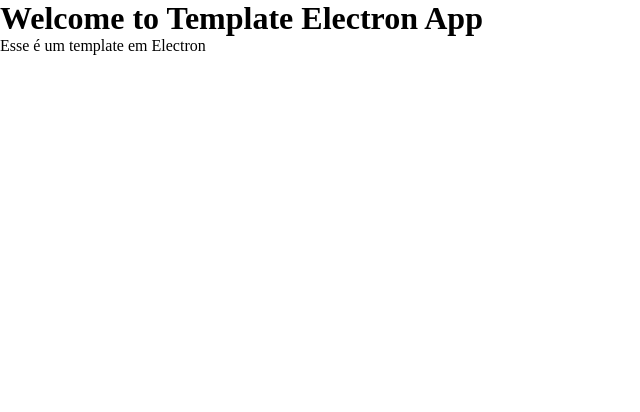
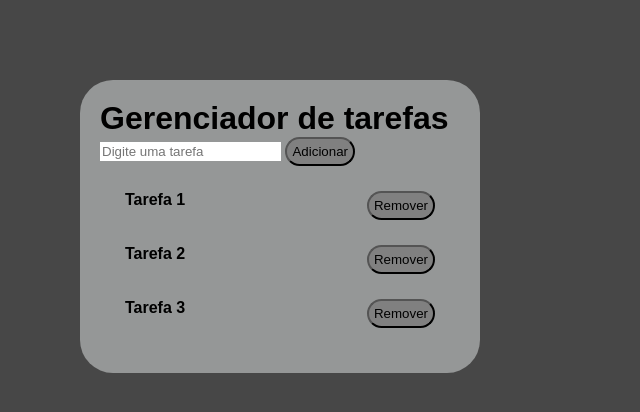
Before and after one commit to AllanRibeiroo/gerenciador-tarefas-electron, an Electron app: page src/pages/index.html in a window 800 px wide. Shown: the whole page, without its empty margins (0-640 px from the left). Drawn offline with Linux system fonts and the light colour scheme.

Commit message:
Criando aplicação gerenciador tarefas

```diff
--- a/src/js/script.js
+++ b/src/js/script.js
@@ -0,0 +1,9 @@
+function addTask() {
+
+    var input = document.getElementById("input-tarefa")
+    console.log(input.value)
+
+   // alert("Função de adicionar tarefa")
+
+
+}
--- a/src/pages/index.html
+++ b/src/pages/index.html
@@ -1,17 +1,47 @@
 <!DOCTYPE html>
 <html lang="en">
+
 <head>
     <meta charset="UTF-8">
     <meta name="viewport" content="width=device-width, initial-scale=1.0">
-    <title>Template do Electron app</title>
+    <title>Gerenciador de tarefas</title>
 
+    <!--Arquivos de estilos-->
     <link rel="stylesheet" href="../styles/styles.css">
 </head>
+
 <body>
-    <h1>Welcome to Template Electron App</h1>
 
-    <p>Esse é um template em Electron</p>
+    <div>
+
+        <h1>Gerenciador de tarefas</h1>
+        <input type="text" placeholder="Digite uma tarefa" id="input-tarefa">
+
+
+        <button class="add" onclick="addTask()">
+            Adicionar
+        </button>
+
+        <ul>
+            <li>
+                Tarefa 1
+                <button class="remover" >Remover</button>
+            </li>
+            <li>
+                Tarefa 2
+                <button class="remover">Remover</button>
+            </li>
+            <li>
+                Tarefa 3
+                <button class="remover">Remover</button>
+            </li>
+
+
+        </ul>
+    </div>
+
     <!-- Arquivo para manipular nosso DOM   -->
     <script src="../js/script.js"></script>
 </body>
+
 </html>
--- a/src/styles/styles.css
+++ b/src/styles/styles.css
@@ -1,5 +1,56 @@
 * {
-    margin: 0; /* Espaçamentos externos */
-    padding: 0; /* Espaçamentos internos */
-    box-sizing: border-box; /* Tamanho da caixa */
+    margin: 0;
+    /* Espaçamentos externos */
+    padding: 0;
+    /* Espaçamentos internos */
+    box-sizing: border-box;
+    /* Tamanho da caixa */
 }
+
+body {
+
+    font-family: Arial;
+    background-color: #474747;
+    padding: 20px;
+}
+
+div {
+    background-color: rgb(149, 151, 151);
+    max-width: 400px;
+    margin: 60px;
+    padding: 20px;
+    border-radius: 33px;
+}
+
+input {
+    border: 2px solid white;
+}
+
+.add {
+    background-color: gray;
+    font-family: Arial;
+    padding: 5px;
+    border-radius: 23px;
+
+}
+
+.remover {
+    background-color: gray;
+    font-family: Arial;
+    padding: 5px;
+    border-radius: 23px;
+}
+
+ul{
+    margin-top: 25px;
+}
+
+li{
+    margin: 25px;
+    font-weight: bold;
+    list-style: none;
+
+    display: flex;
+    justify-content: space-between;
+
+}
```
